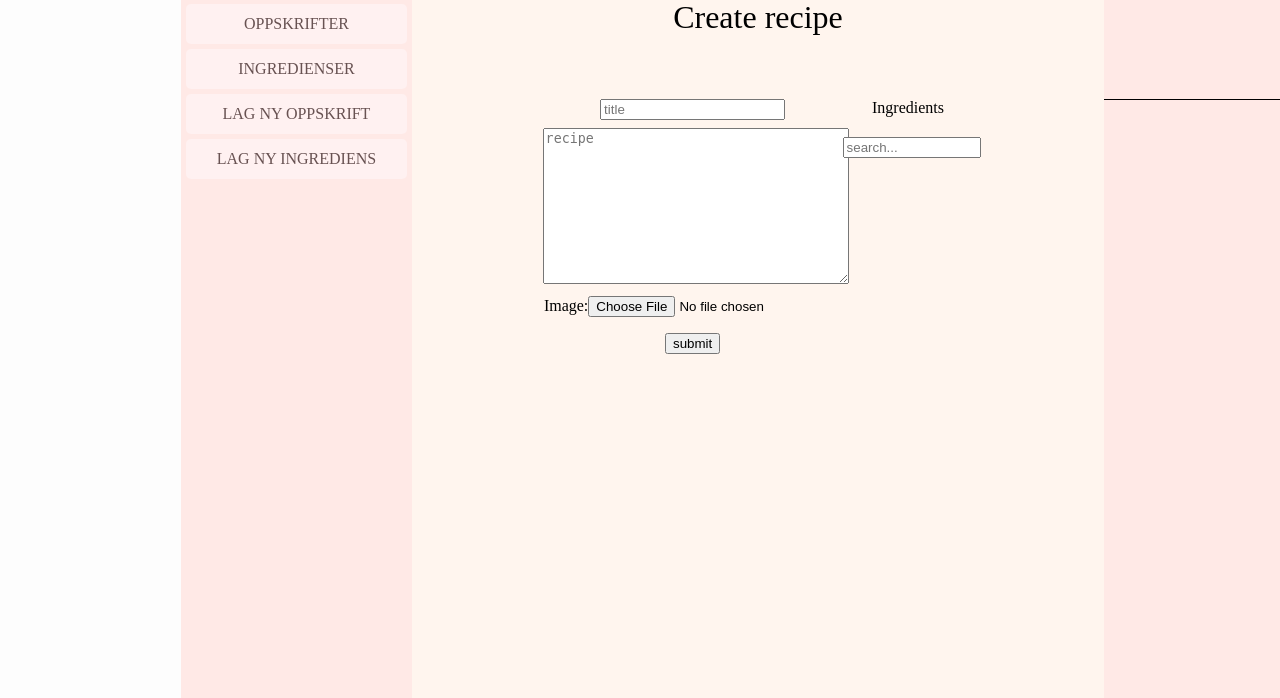
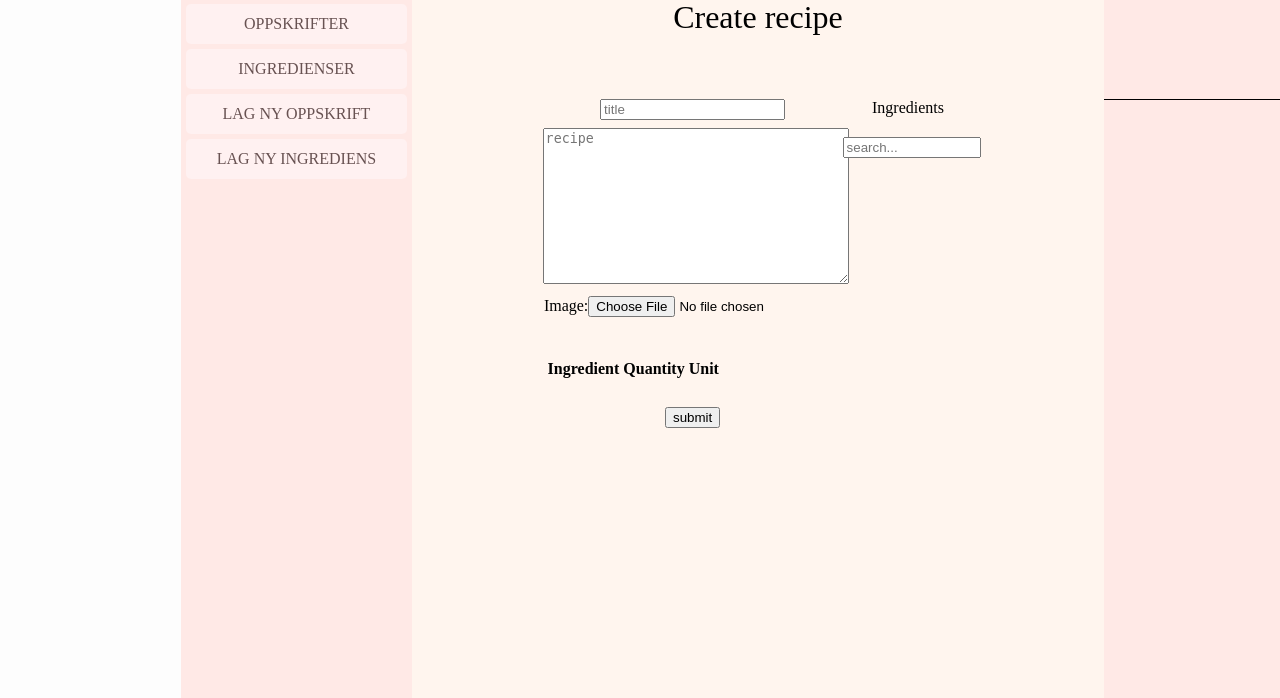
Before and after one commit to Espenbfo/Recipe-website, a Django app: page /create in a window 1280 px wide; the page is wider, and only the part inside the window is pictured. Shown: the part 159-857 px from the top of that part. Run offline with Django 3.2, Linux system fonts and the light colour scheme; data that the repository does not hold is empty.

Commit message:
Move active ingredients to table, still does not line up

```diff
--- a/static/css/createrecipe.css
+++ b/static/css/createrecipe.css
@@ -77,3 +77,23 @@ textarea {
     display: flex;
     flex-direction: column;
 }
+
+table {
+    margin-top: 30px;
+    width: 100%;
+    display: table;
+        table-layout:fixed;
+
+}
+
+tbody {
+        overflow: auto;
+    max-height: 250px;
+}
+td {
+    width: 33%;
+    overflow: hidden;
+}
+
+tr {
+}
--- a/static/js/script.js
+++ b/static/js/script.js
@@ -17,15 +17,19 @@ function onIngredientChange() {
 
 function moveItem(itemName, unitType) {
     "use strict";
-    var ingredientElement = document.createElement("DIV");
+    var ingredientElement = document.createElement("TR");
     ingredientElement.classList.add("ingredientElement");
 
     var ingredientUsed = document.getElementById("ingredient-used");
-    var childCount = ingredientUsed.childElementCount + 1;
+    var childCount = ingredientUsed.childElementCount;
     document.getElementById("number-of-ingredients").value = childCount;
     var inputNameField = document.createElement("INPUT");
     var inputNumberField = document.createElement("INPUT");
     var unitTypeField = document.createElement("SPAN");
+
+    var tableName = document.createElement("TD");
+    var tableQuantity = document.createElement("TD");
+    var tableUnit = document.createElement("TD");
 
     unitTypeField.innerHTML = unitType;
 
@@ -44,9 +48,12 @@ function moveItem(itemName, unitType) {
     label.setAttribute("for", childCount+"number");
     label.innerText = itemName;
 
-    ingredientElement.appendChild(label);
-    ingredientElement.appendChild(inputNameField);
-    ingredientElement.appendChild(inputNumberField);
-    ingredientElement.appendChild(unitTypeField);
+    ingredientElement.appendChild(tableName);
+    ingredientElement.appendChild(tableQuantity);
+    ingredientElement.appendChild(tableUnit);
+    tableName.appendChild(label);
+    tableName.appendChild(inputNameField);
+    tableQuantity.appendChild(inputNumberField);
+    tableUnit.appendChild(unitTypeField);
     ingredientUsed.appendChild(ingredientElement);
 }
--- a/templates/core/createrecipe.html
+++ b/templates/core/createrecipe.html
@@ -12,7 +12,15 @@
         <input type="number" name="number-of-ingredients" id="number-of-ingredients" class="hidden" value="0">
         <div class="input-container">
             {{ form }}
-            <div id="ingredient-used"></div>
+            <table>
+                <tbody id="ingredient-used">
+                    <tr>
+                        <th>Ingredient</th>
+                        <th>Quantity</th>
+                        <th>Unit</th>
+                    </tr>
+                </tbody>
+            </table>
             <button type="submit">submit</button>
         </div>
     </form>
```
